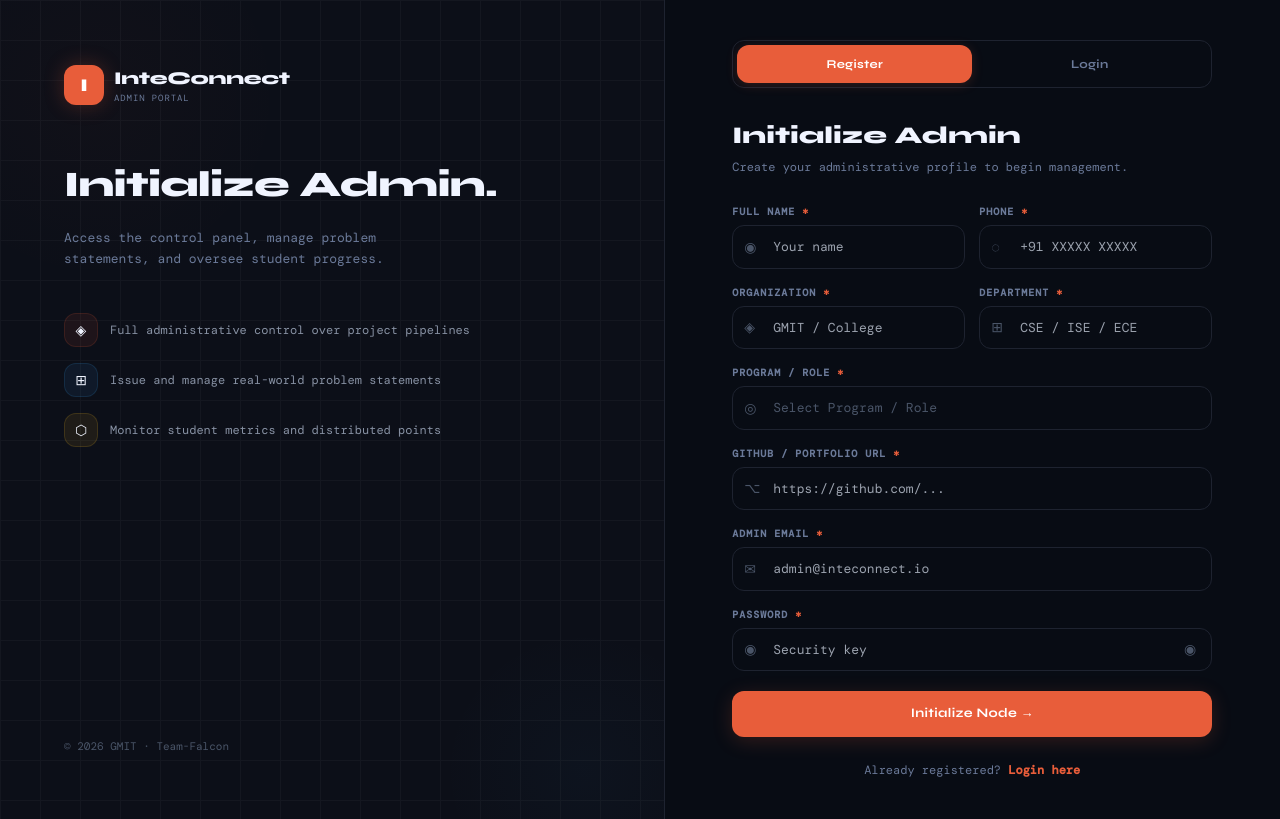
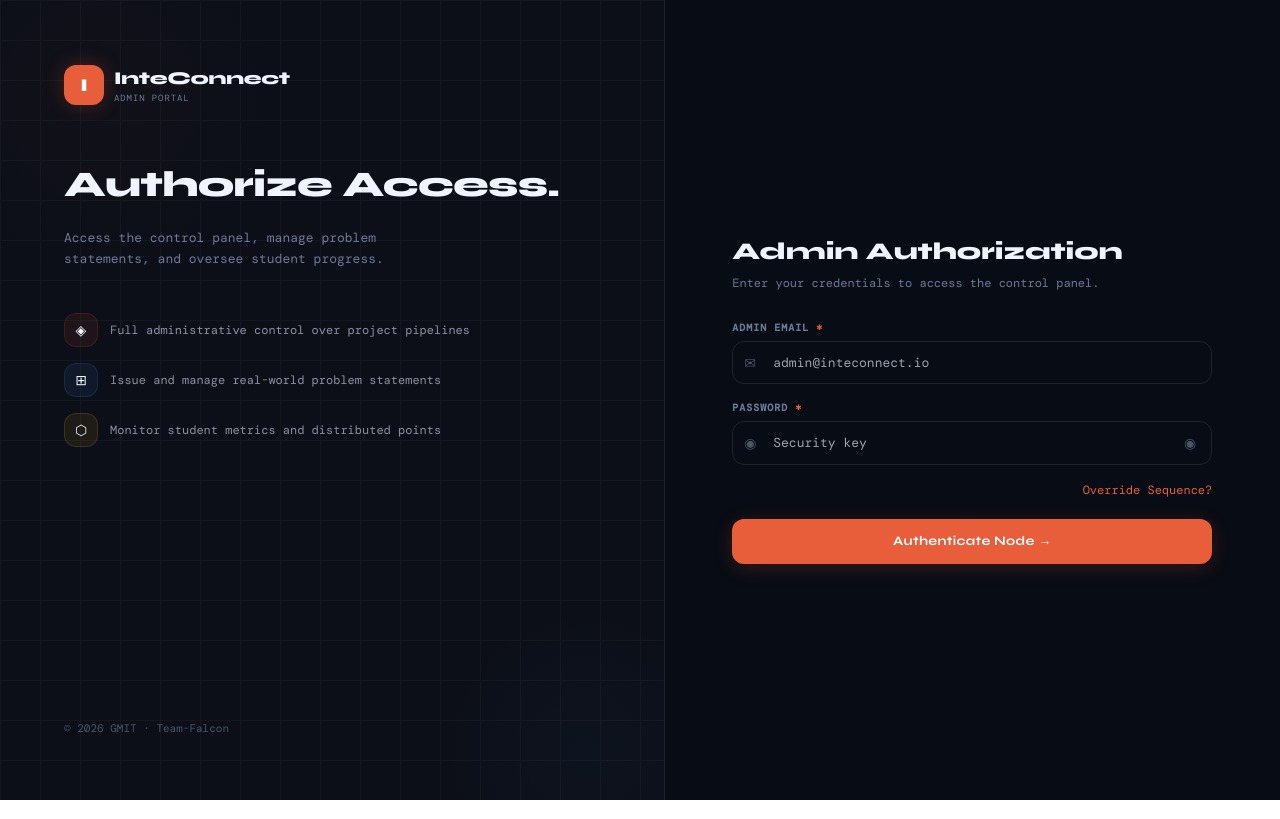
Before and after one commit to beereshbc/InterConnect, a React (Vite) app in the folder admin/: page /login in a window 1280 px wide. Built offline with nearby package versions, Linux system fonts and the light colour scheme.

Commit message:
updates in dashboard about and close ps upload admin reg closes

```diff
--- a/admin/src/pages/AdminRegister.jsx
+++ b/admin/src/pages/AdminRegister.jsx
@@ -103,8 +103,8 @@ const AdminRegister = () => {
   const navigate = useNavigate();
   const { axios, setAdminToken } = useAppContext();
 
-  // 1. Reset default state to false to show Registration by default (optional)
-  const [isLogin, setIsLogin] = useState(false);
+  // --- REGISTRATION DISABLED: Set to true by default to enforce Login ---
+  const [isLogin, setIsLogin] = useState(true);
   const [isLoading, setIsLoading] = useState(false);
   const [showPass, setShowPass] = useState(false);
   const [isForgot, setIsForgot] = useState(false);
@@ -148,13 +148,15 @@ const AdminRegister = () => {
           navigate("/");
         }
       } else {
-        // 2. Uncommented Registration API Call
+        // --- REGISTRATION FUNCTIONALITY DISABLED ---
+        /*
         const { data } = await axios.post("/api/admin/register", form);
         if (data.success) {
           setAdminToken(data.token);
           toast.success("Admin profile initialized!");
           navigate("/");
         }
+        */
       }
     } catch (err) {
       toast.error(
@@ -513,8 +515,8 @@ const AdminRegister = () => {
                   exit={{ opacity: 0, x: 20 }}
                   transition={{ duration: 0.28 }}
                 >
-                  {/* 3. Re-enabled Tab Switcher */}
-                  <TabSwitch isLogin={isLogin} onChange={setIsLogin} />
+                  {/* --- REGISTRATION DISABLED: TabSwitcher hidden --- */}
+                  {/* <TabSwitch isLogin={isLogin} onChange={setIsLogin} /> */}
 
                   <h2
                     className="font-display text-2xl font-extrabold mb-1.5"
@@ -532,7 +534,8 @@ const AdminRegister = () => {
                   </p>
 
                   <form onSubmit={handleSubmit} className="flex flex-col gap-4">
-                    {/* 4. Re-enabled Registration Fields with Animation */}
+                    {/* --- REGISTRATION DISABLED: Registration fields hidden --- */}
+                    {/*
                     <AnimatePresence>
                       {!isLogin && (
                         <motion.div
@@ -637,6 +640,7 @@ const AdminRegister = () => {
                         </motion.div>
                       )}
                     </AnimatePresence>
+                    */}
 
                     <FocusInput
                       icon="✉"
@@ -747,7 +751,8 @@ const AdminRegister = () => {
                     </div>
                   </form>
 
-                  {/* 5. Re-enabled Bottom Toggle Link */}
+                  {/* --- REGISTRATION DISABLED: Bottom toggle link hidden --- */}
+                  {/*
                   <p
                     className="text-center font-mono text-[12px] mt-6"
                     style={{ color: "#6b7a99" }}
@@ -767,6 +772,7 @@ const AdminRegister = () => {
                       {isLogin ? "Initialize Node" : "Login here"}
                     </button>
                   </p>
+                  */}
                 </motion.div>
               )}
             </AnimatePresence>
```
Also changed, not shown: 2 other files (tests, documents, lock files or other folders).
